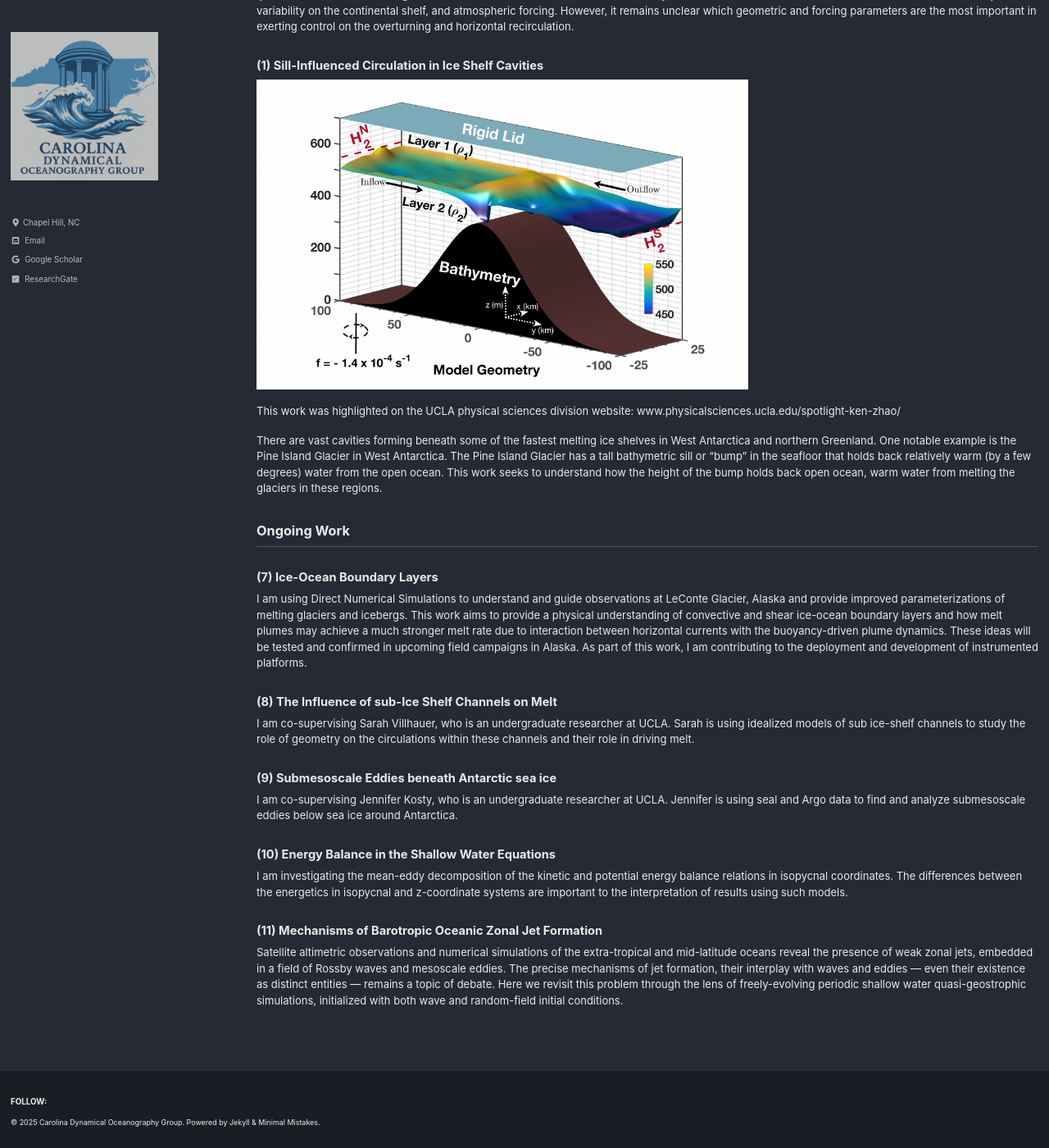
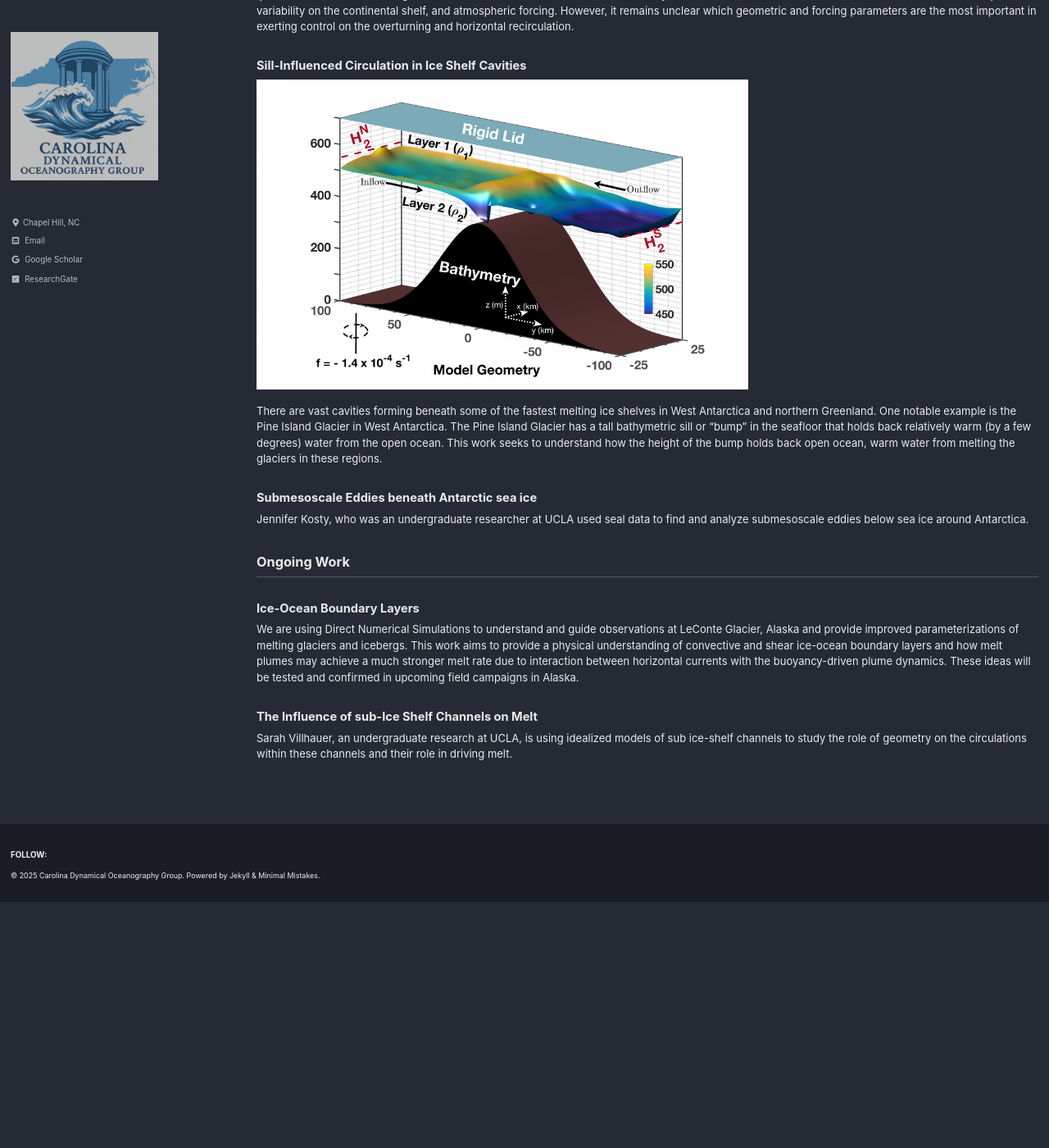
Before and after one commit to unc-ocean-dynamics/unc-ocean-dynamics.github.io, a Jekyll site: the page built from _pages/research.md, in a window 1280 px wide and 1400 px high, scrolled down 3187 px. Shown: the whole window at 82% size. Built offline with Jekyll 4.4.1, drawn with Linux system fonts in a browser that asks for light colours; cached includes are drawn as plain includes; after the commit the page ends 4287 px from its top, so only the background shows below that; some of the changed text lies outside the part shown.

Commit message:
Update research.md

```diff
--- a/_pages/research.md
+++ b/_pages/research.md
@@ -10,64 +10,54 @@
 
 ## Recent Work
 
+### Improved Parameterizations of Vertical Ice-Ocean Interfaces.
 
-### (6) Roles of Geometry and Standing Eddies in Mediating Fjord-Shelf Exchange
+![GRL paper](/assets/images/grl22.png)
+
+Currently, the momentum, heat, and salt fluxes at vertical boundaries between ocean and ice faces (glaciers and icebergs) is poorly represented and leads to order of magnitude discrepancies in melt at the warmest glaciers. I used Large Eddy Simulations and Direct Numerical Simulations to better understand the dynamics at these boundary layers.
+
+### Roles of Geometry and Standing Eddies in Mediating Fjord-Shelf Exchange
 
 ![JPO paper](/assets/images/jpo22.png)
 
 A key feature of high resolution fjord simulations that emerges when realistic fjord bathymetries are used are standing eddies. We discovered the existence of these eddies using high-resolution MITgcm fjord simulations, which used datafrom the NASA OMG (Oceans Melting Greenland) observations. This builds on the understanding of fjord recirculation from idealized theories in projects (1),(2), and (4) by concentrating the vorticity dynamics to a series of standing eddies, which have the potential to amplify glacial melt rates.
 
-### (5) Improved Parameterizations of Vertical Ice-Ocean Interfaces.
-
-![GRL paper](/assets/images/grl22.png)
-
-Currently, the momentum, heat, and salt fluxes at vertical boundaries between ocean and ice faces (glaciers and icebergs) is poorly represented and leads to order of magnitude discrepancies in melt at the warmest glaciers. I used Large Eddy Simulations and Direct Numerical Simulations to better understand the dynamics at these boundary layers.
-
-### (4) Linking Overturning, Recirculation, and Melt in Glacial Fjords
+### Linking Overturning, Recirculation, and Melt in Glacial Fjords
 
 ![GRL paper](/assets/images/fjordsetup_grl.png)
 
 Glacial fjords are long, narrow, and deep inlets that connect glaciers to the open ocean. These glacial fjords exist around the margins of Greenland, West Antarctica, Alaska, and other regions, and collectively contribute a significant source of ice discharge into the ocean. Over the past two decades, tidewater glaciers in Greenland have accelerated, which can lead to sea level rise, and there is growing evidence that this acceleration is caused by deep warm water currents that flow into the fjords from the open ocean. These warm water currents have the potential to melt the submarine sides of glaciers, causing them to retreat over time. The dynamics of warm water delivery to the glacier face, particularly its interaction with fjord circulation, are presently poorly understood.
 
-### (3) Dynamics of Eddies Generated by Sea Ice Leads
+### Dynamics of Eddies Generated by Sea Ice Leads
 
 ![JPO paper](/assets/images/antarctic_leads.png)
 
 I co-supervised Kaylie Cohanim, who was an undergraduate researcher at UCLA. Kaylie used an idealized MITgcm configuration to study submesoscale eddy generation beneath sea ice leads.
 
-### (2) Geometric Constraints on Glacial Fjord-Shelf Exchange
+### Geometric Constraints on Glacial Fjord-Shelf Exchange
 
 ![JPO paper](/assets/images/geometricconstraintsfigure.png)
 
 The oceanic connections between tidewater glaciers and continental shelf waters are modulated and controlled by geometrically complex fjords. These fjords exhibit both overturning circulations and horizontal recirculations, driven by a combination of water mass transformation at the head of the fjord, variability on the continental shelf, and atmospheric forcing. However, it remains unclear which geometric and forcing parameters are the most important in exerting control on the overturning and horizontal recirculation.
 
-### (1) Sill-Influenced Circulation in Ice Shelf Cavities
+### Sill-Influenced Circulation in Ice Shelf Cavities
 
 
 <img src="/assets/images/modelgeom7.png" width="600">
 
-This work was highlighted on the UCLA physical sciences division website: www.physicalsciences.ucla.edu/spotlight-ken-zhao/
+There are vast cavities forming beneath some of the fastest melting ice shelves in West Antarctica and northern Greenland. One notable example is the Pine Island Glacier in West Antarctica. The Pine Island Glacier has a tall bathymetric sill or “bump” in the seafloor that holds back relatively warm (by a few degrees) water from the open ocean. This work seeks to understand how the height of the bump holds back open ocean, warm water from melting the glaciers in these regions.
 
-There are vast cavities forming beneath some of the fastest melting ice shelves in West Antarctica and northern Greenland. One notable example is the Pine Island Glacier in West Antarctica. The Pine Island Glacier has a tall bathymetric sill or “bump” in the seafloor that holds back relatively warm (by a few degrees) water from the open ocean. This work seeks to understand how the height of the bump holds back open ocean, warm water from melting the glaciers in these regions.
+
+### Submesoscale Eddies beneath Antarctic sea ice
+
+Jennifer Kosty, who was an undergraduate researcher at UCLA used seal data to find and analyze submesoscale eddies below sea ice around Antarctica.
 
 ## Ongoing Work
 
-### (7) Ice-Ocean Boundary Layers
+### Ice-Ocean Boundary Layers
 
-I am using Direct Numerical Simulations to understand and guide observations at LeConte Glacier, Alaska and provide improved parameterizations of melting glaciers and icebergs. This work aims to provide a physical understanding of convective and shear ice-ocean boundary layers and how melt plumes may achieve a much stronger melt rate due to interaction between horizontal currents with the buoyancy-driven plume dynamics. These ideas will be tested and confirmed in upcoming field campaigns in Alaska. As part of this work, I am contributing to the deployment and development of instrumented platforms.
+We are using Direct Numerical Simulations to understand and guide observations at LeConte Glacier, Alaska and provide improved parameterizations of melting glaciers and icebergs. This work aims to provide a physical understanding of convective and shear ice-ocean boundary layers and how melt plumes may achieve a much stronger melt rate due to interaction between horizontal currents with the buoyancy-driven plume dynamics. These ideas will be tested and confirmed in upcoming field campaigns in Alaska.
 
-### (8) The Influence of sub-Ice Shelf Channels on Melt
+### The Influence of sub-Ice Shelf Channels on Melt
 
-I am co-supervising Sarah Villhauer, who is an undergraduate researcher at UCLA. Sarah is using idealized models of sub ice-shelf channels to study the role of geometry on the circulations within these channels and their role in driving melt.
-
-### (9) Submesoscale Eddies beneath Antarctic sea ice
-
-I am co-supervising Jennifer Kosty, who is an undergraduate researcher at UCLA. Jennifer is using seal and Argo data to find and analyze submesoscale eddies below sea ice around Antarctica.
-
-### (10) Energy Balance in the Shallow Water Equations
-
-I am investigating the mean-eddy decomposition of the kinetic and potential energy balance relations in isopycnal coordinates. The differences between the energetics in isopycnal and z-coordinate systems are important to the interpretation of results using such models.
-
-### (11) Mechanisms of Barotropic Oceanic Zonal Jet Formation
-
-Satellite altimetric observations and numerical simulations of the extra-tropical and mid-latitude oceans reveal the presence of weak zonal jets, embedded in a field of Rossby waves and mesoscale eddies. The precise mechanisms of jet formation, their interplay with waves and eddies — even their existence as distinct entities — remains a topic of debate. Here we revisit this problem through the lens of freely-evolving periodic shallow water quasi-geostrophic simulations, initialized with both wave and random-field initial conditions.
+Sarah Villhauer, an undergraduate research at UCLA, is using idealized models of sub ice-shelf channels to study the role of geometry on the circulations within these channels and their role in driving melt.
```
